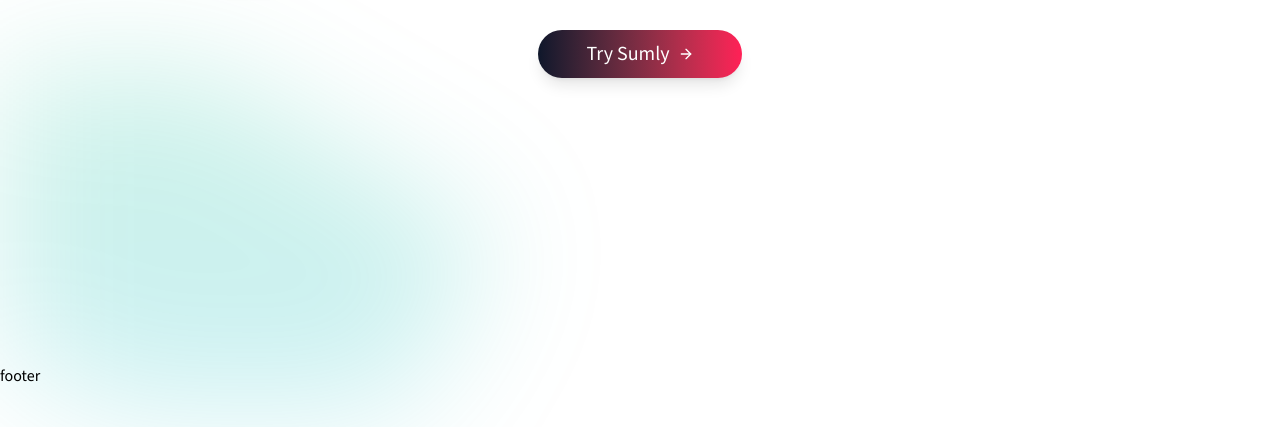
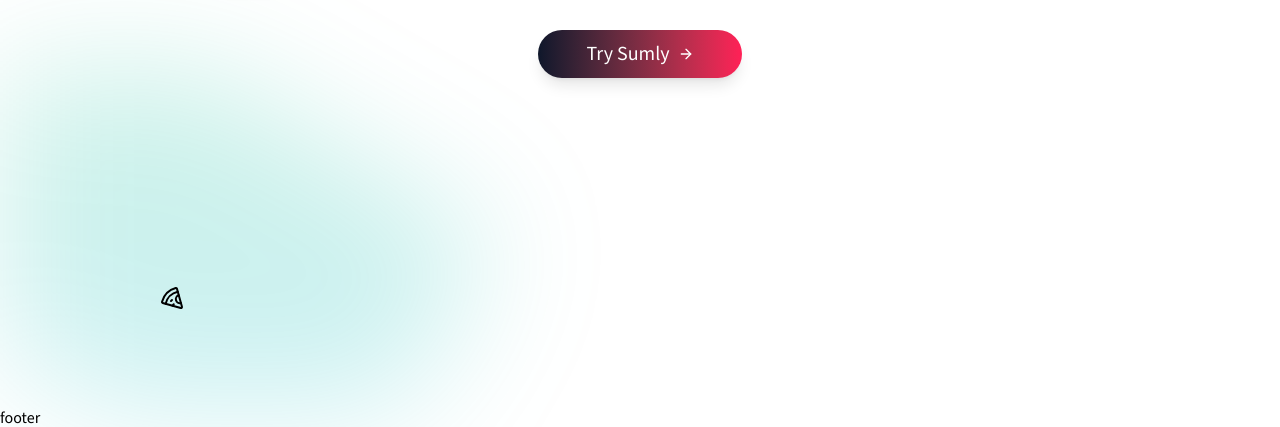
Before and after one commit to ayushcodes0/sumly, a Next.js app: page / in a window 1280 px wide. Shown: the part 412-839 px from the top of the page. Built offline with nearby package versions, Linux system fonts and the light colour scheme.

Commit message:
added hero section

```diff
--- a/components/home/DemoSection.tsx
+++ b/components/home/DemoSection.tsx
@@ -1,10 +1,16 @@
+import { Pizza } from 'lucide-react'
 import React from 'react'
 
 const DemoSection = () => {
   return (
     <section className='relative'>
-      <div aria-hidden="true" className="pointer-events-none absolute inset-x-0 -top-40 -z-10 transform-gpu overflow-hidden blur-3xl sm:-top-30">
+      <div className="py-12 lg:py-24 max-w-5xl mx-auto px-4 sm:px-6 lg:px-8">
+        <div aria-hidden="true" className="pointer-events-none absolute inset-x-0 -top-40 -z-10 transform-gpu overflow-hidden blur-3xl sm:-top-30">
         <div style={{clipPath: 'plygon(74.1%, 44.1% 100% 61.6% 97.5% 26.9% 85.5% 0.1% 80.7% 2% 72.5% 32.5% 60.2% 62.4% 52.4% 68.1% 47.5% 58.3% 45.2% 34.5% 27.5% 76.7% 0.1% 64.9% 17.9% 100% 27.6% 76.8% 76.1% 97.7% 74.1% 44.1%)'}} className="relative left-[calc(50%-11rem)] aspect-1155/678 w-[36.125rem] -translate-x-1/2 rotate-[30deg] bg-linear-to-br from bg-emerald-500 via-teal-500 to-cyan-500 opacity-20 sm:left-[calc(50%-30rem)] sm-w-[72rem]"></div>
+        </div>
+        <div>
+            <Pizza/>
+        </div>
       </div>
     </section>
   )
```
